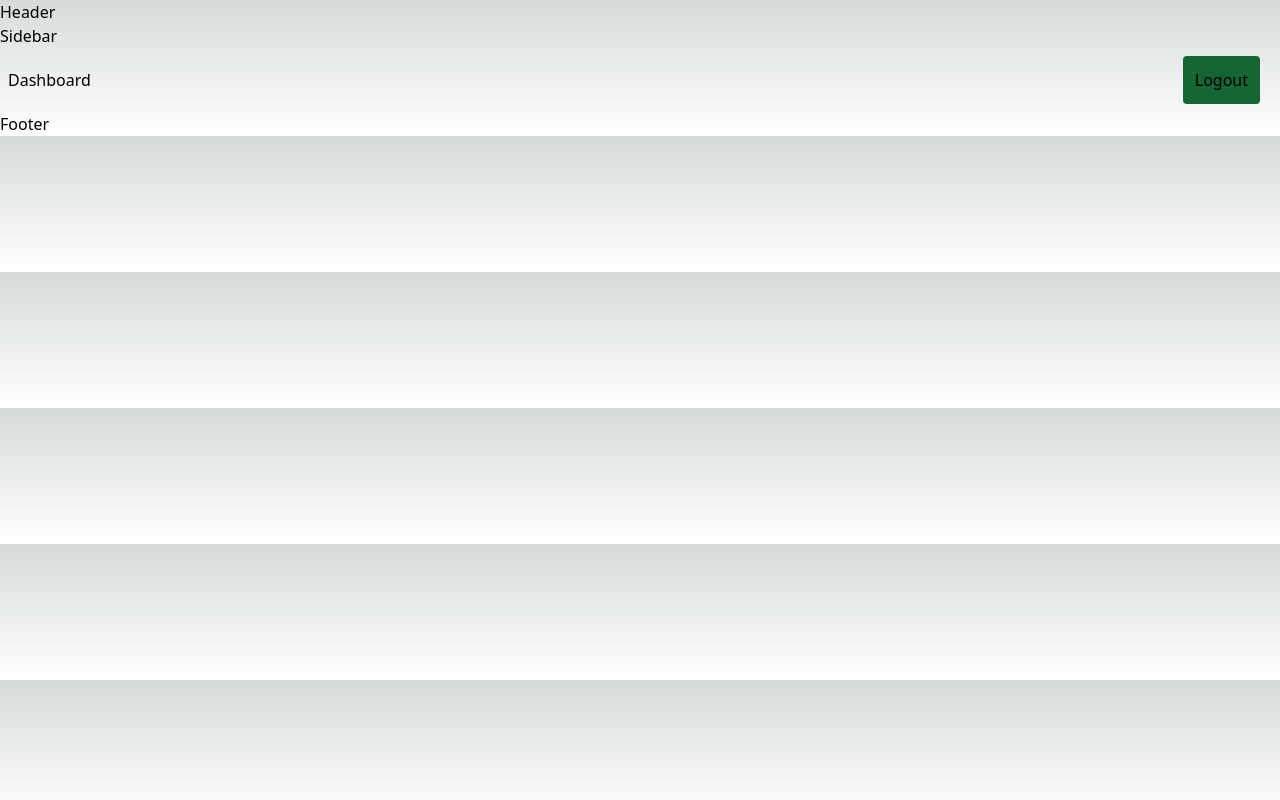
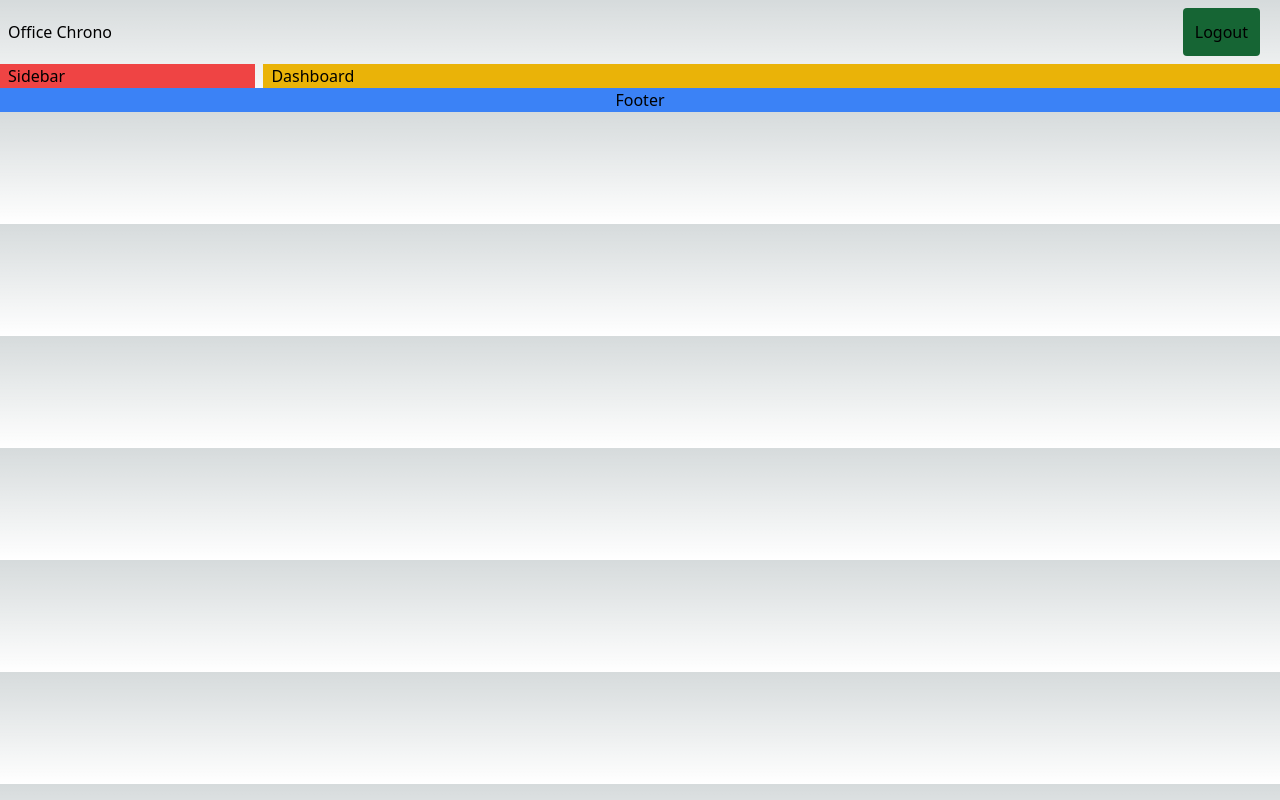
Before and after one commit to kahnu044/office-chrono, a Next.js app in the folder office-chrono-frontend/: page /dashboard in a window 1280 px wide. Built offline with nearby package versions, Linux system fonts and the light colour scheme; sample sign-in values are in the browser's storage.

Commit message:
layout updated

```diff
--- a/office-chrono-frontend/components/Footer.js
+++ b/office-chrono-frontend/components/Footer.js
@@ -2,7 +2,11 @@ import React from 'react'
 
 function Footer() {
   return (
-    <div>Footer</div>
+    <>
+      <div className="bg-blue-500 text-center">
+        <p>Footer</p>
+      </div>
+    </>
   )
 }
 
--- a/office-chrono-frontend/components/Header.js
+++ b/office-chrono-frontend/components/Header.js
@@ -1,8 +1,26 @@
 import React from 'react'
+import { useRouter } from 'next/router';
 
 function Header() {
+  const router = useRouter();
+
+  const handleLogout = () => {
+    // Remove the token
+    localStorage.removeItem('token');
+
+    // Redirect to the home page
+    router.push('/');
+  };
+
   return (
-    <div>Header</div>
+    <>
+      <section className='flex justify-between m-2 items-center'>
+        <h4>Office Chrono</h4>
+        <button className='bg-green-800 p-3 mr-3 rounded' onClick={handleLogout}>
+          Logout
+        </button>
+      </section>
+    </>
   )
 }
 
--- a/office-chrono-frontend/components/Layout.js
+++ b/office-chrono-frontend/components/Layout.js
@@ -7,9 +7,9 @@ const Layout = ({ children }) => {
     return (
         <div>
             <Header />
-            <div className="content">
-                <Sidebar />
-                <main>{children}</main>
+            <div className="flex ">
+               <div className='w-1/4 bg-red-500 pl-2'> <Sidebar /></div>
+                <main className=" w-full bg-yellow-500 ml-2 pl-2" >{children}</main>
             </div>
             <Footer />
         </div>
--- a/office-chrono-frontend/pages/dashboard/index.js
+++ b/office-chrono-frontend/pages/dashboard/index.js
@@ -4,27 +4,11 @@ import Layout from '../../components/Layout';
 import ProtectedRoute from '../../components/ProtectedRoute';
 
 const Dashboard = () => {
-  const router = useRouter();
-
-  const handleLogout = () => {
-    // Remove the token
-    localStorage.removeItem('token');
-
-    // Redirect to the home page
-    router.push('/');
-  };
 
   return (
     <Layout>
       <ProtectedRoute>
-        <div>
-          <section className='flex justify-between m-2 items-center'>
-            <h4>Dashboard</h4>
-            <button className='bg-green-800 p-3 mr-3 rounded' onClick={handleLogout}>
-              Logout
-            </button>
-          </section>
-        </div>
+        Dashboard
       </ProtectedRoute>
     </Layout>
   );
```
